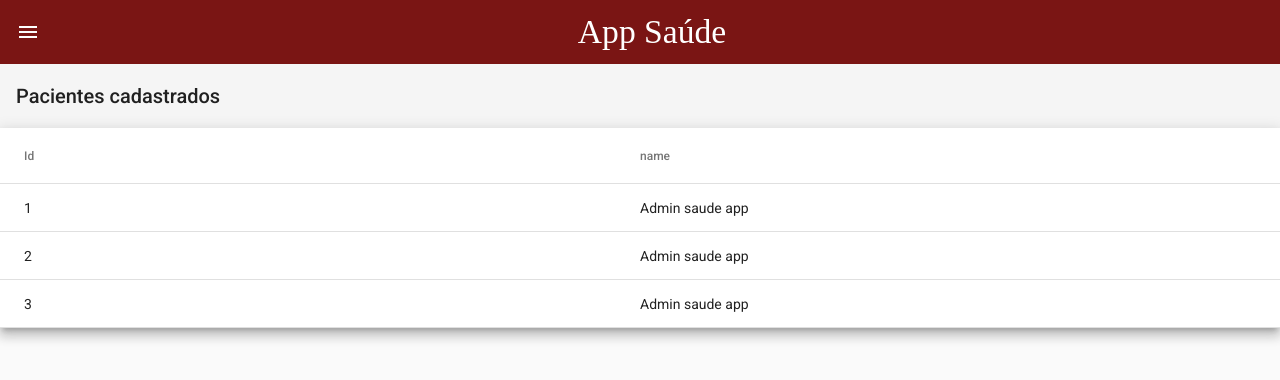
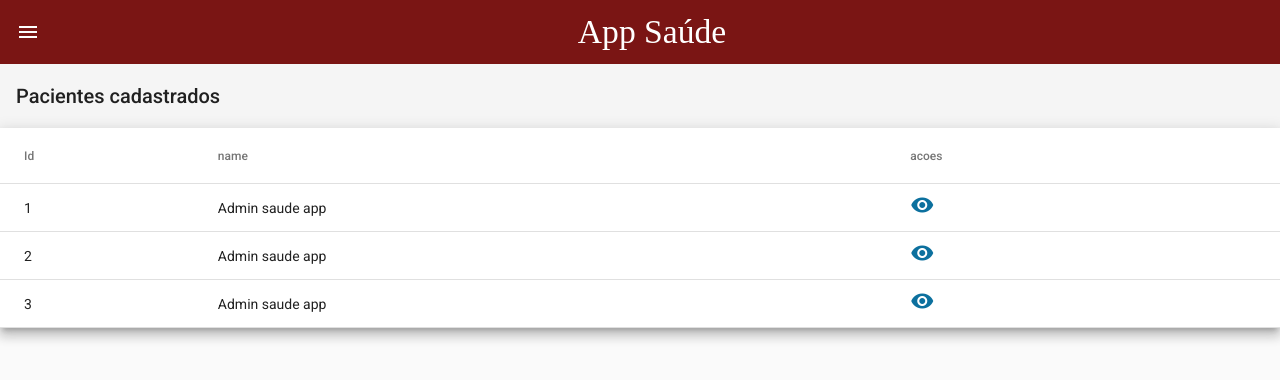
Before and after one commit to Brunostaine/saude-app, an Angular app: page /pacientes in a window 1280 px wide. Shown: the top 380 px of the page. Built offline with nearby package versions, Linux system fonts and the light colour scheme; data requests are answered from the project's data file.

Commit message:
visualizar dados do paciente

```diff
--- a/src/app/pacientes/pacientes.component.css
+++ b/src/app/pacientes/pacientes.component.css
@@ -1,12 +1,14 @@
 table {
     width: 100%;
-  }
+}
 
-  .mat-form-field {
+.mat-form-field {
     font-size: 14px;
     width: 100%;
-  }
+}
 
-  td, th {
-    width: 25%;
-  }
+.visualizar {
+    color: rgb(12, 112, 158);
+    cursor: pointer;
+    margin-right: 10px;
+}
--- a/src/app/pacientes/pacientes.component.html
+++ b/src/app/pacientes/pacientes.component.html
@@ -10,12 +10,24 @@
         </th>
         <td mat-cell *matCellDef="let element"> {{element.id}} </td>
     </ng-container>
+
     <ng-container matColumnDef="name">
         <th mat-header-cell *matHeaderCellDef mat-sort-header
             sortActionDescription="Sort by name"> name
         </th>
         <td mat-cell *matCellDef="let element"> {{element.name}} </td>
     </ng-container>
+    <ng-container matColumnDef="acoes">
+        <th mat-header-cell *matHeaderCellDef mat-sort-header
+            sortActionDescription="Sort by acoes"> acoes
+        </th>
+        <td mat-cell *matCellDef="let element">
+            <a>
+                <i class="visualizar material-icons">visibility</i>
+            </a>
+        </td>
+    </ng-container>
+
 
     <tr mat-header-row *matHeaderRowDef="displayedColumns"></tr>
     <tr mat-row *matRowDef="let row; columns: displayedColumns;"></tr>
--- a/src/app/pacientes/pacientes.component.ts
+++ b/src/app/pacientes/pacientes.component.ts
@@ -12,7 +12,7 @@ export class PacientesComponent implements OnInit {
 
 
     pacientes: Pacientes[] = []
-    displayedColumns: string[] = ['id', 'name'];
+    displayedColumns: string[] = ['id', 'name', 'acoes'];
 
 
     constructor(private pacientesService: PacientesService) { }
```
